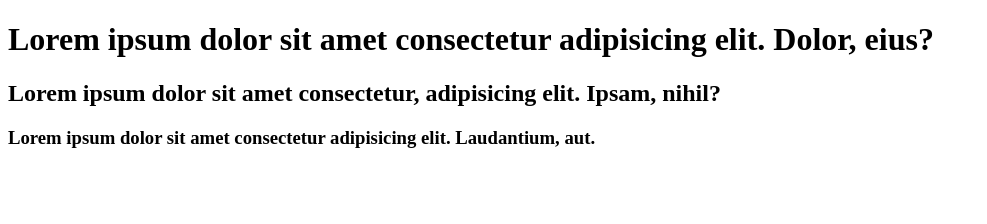
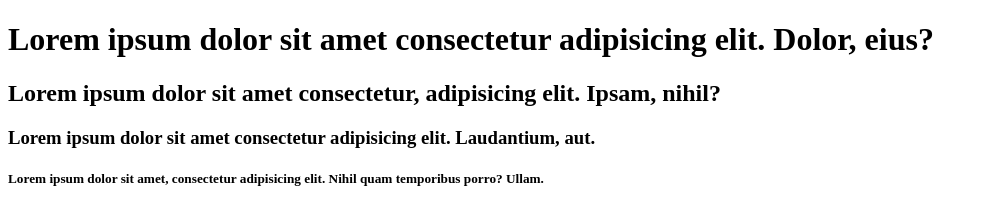
Before and after one commit to muyed-moktadir/github-collaborate, a plain HTML site: page index.html in a window 1280 px wide. Shown: the whole page, without its empty margins (0-987 px from the left). Drawn offline with Linux system fonts and the light colour scheme.

Commit message:
b.1 commit

```diff
--- a/index.html
+++ b/index.html
@@ -18,7 +18,7 @@
         Lorem ipsum dolor sit amet consectetur adipisicing elit. Laudantium, aut.
     </h3>
 
-
+   <h5>Lorem ipsum dolor sit amet, consectetur adipisicing elit. Nihil quam temporibus porro? Ullam.</h5>
 
 </body>
 </html>
```
